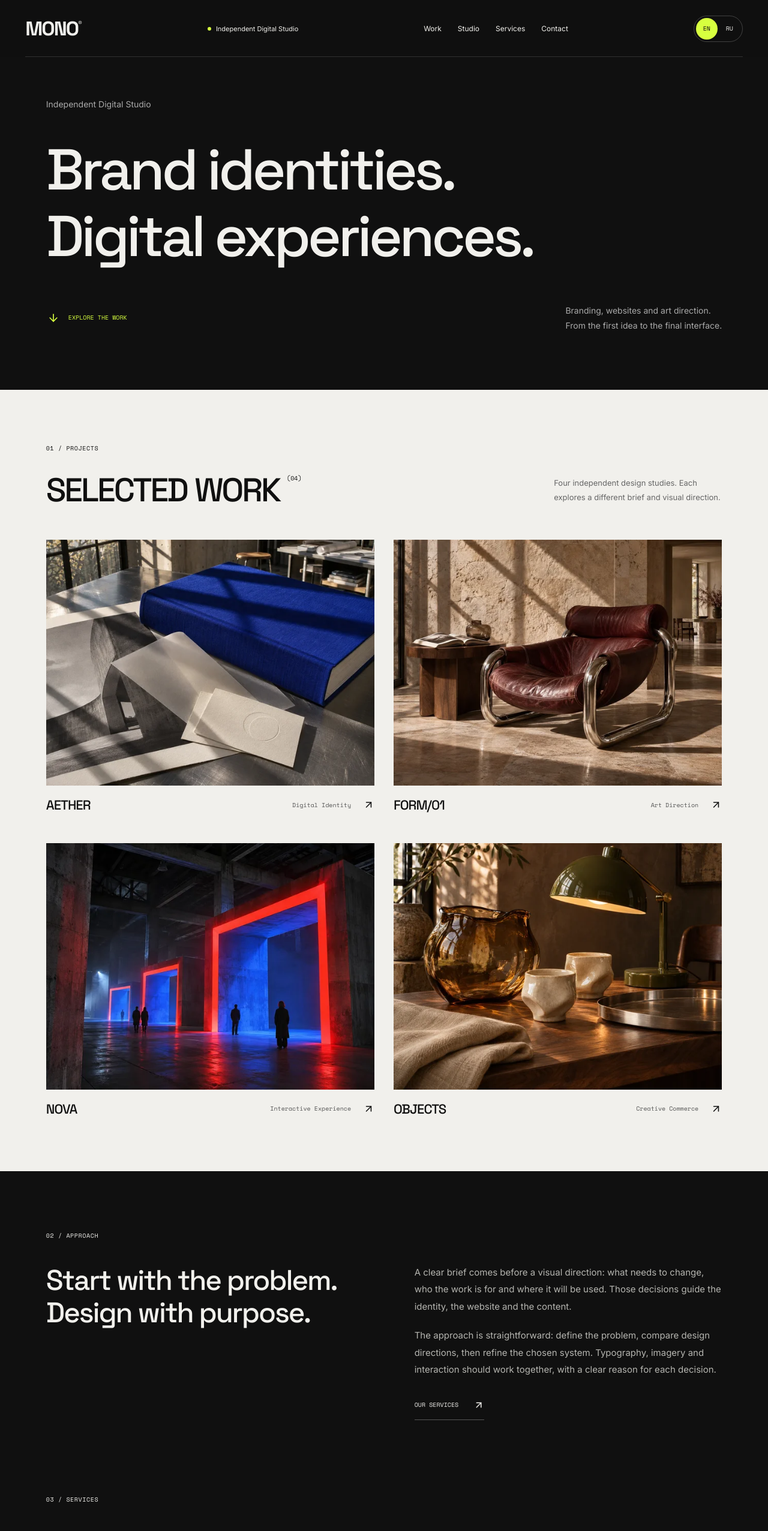
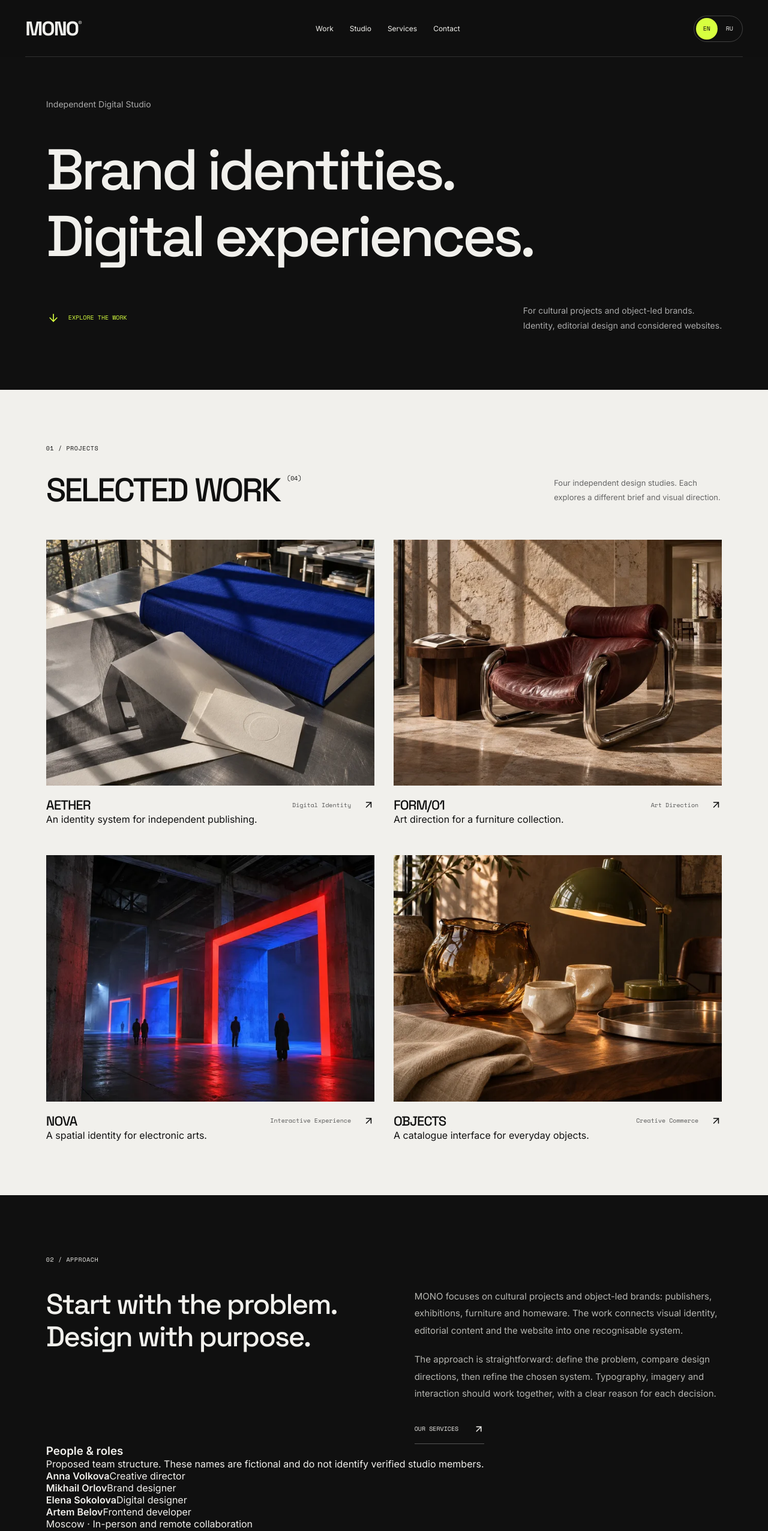
Before and after one commit to Entrils/MONO_Digital, a React (Vite) app: page / in a window 1280 px wide. Shown: the top 2553 px of the page at 60% size. Built offline with nearby package versions, Linux system fonts and the light colour scheme.

Commit message:
Connect studio positioning, case summaries and contact details

```diff
--- a/src/App.jsx
+++ b/src/App.jsx
@@ -17,6 +17,8 @@ import { useLanguage } from "./i18n/LanguageContext";
 import LanguageSwitcher from "./components/LanguageSwitcher";
 import ProjectDialog from "./components/ProjectDialog";
 import ContactForm from "./components/ContactForm";
+import StudioDetails from "./components/StudioDetails";
+import { studio } from "./studio";
 import ProjectImage from "./components/ProjectImage";
 gsap.registerPlugin(ScrollTrigger);
 export default function App() {
@@ -129,10 +131,6 @@ export default function App() {
         <a href="#" className={s.logo} aria-label={t("home")}>
           MONO<sup>®</sup>
         </a>
-        <span className={s.navCaption}>
-          <i />
-          {t("caption")}
-        </span>
         <nav aria-label={t("navigation")}>
           {navigation.map((x) => (
             <a href={`#${x}`} key={x}>
@@ -206,10 +204,10 @@ export default function App() {
             <p>{t("work.concepts")}</p>
           </div>
           <div className={s.projectGrid}>
-            {projects.map((p, i) => (
+            {projects.map((p) => (
               <button
                 key={p.name}
-                className={`${s.project} ${s[`project${i}`]}`}
+                className={s.project}
                 onClick={() => setProject(p.image)}
                 aria-label={t("project.explore", {
                   name: p.name,
@@ -225,6 +223,9 @@ export default function App() {
                   <span>{p.type}</span>
                   <ArrowUpRight />
                 </div>
+                <p className={s.projectSummary}>
+                  {t(`project.summary.${p.image}`)}
+                </p>
               </button>
             ))}
           </div>
@@ -241,6 +242,7 @@ export default function App() {
               </a>
             </div>
           </div>
+          <StudioDetails />
         </section>
         <section id="services" className={s.services}>
           <div className={s.sectionTop}>
@@ -291,6 +293,14 @@ export default function App() {
             <br />
             {t("contact.line2")}
           </h2>
+          <div className={s.contactLinks}>
+            <a href={`mailto:${studio.email}`}>
+              {studio.email} <ArrowUpRight size={18} />
+            </a>
+            <a href={studio.telegram} target="_blank" rel="noreferrer">
+              {studio.handle} <ArrowUpRight size={18} />
+            </a>
+          </div>
           <div className={s.contactAction}>
             <p>
               {t("contact.note1")}
--- a/src/i18n/messages.js
+++ b/src/i18n/messages.js
@@ -25,8 +25,8 @@ export const messages = {
     "hero.design": "DESIGN.",
     "hero.rebel": "A LITTLE DISOBEDIENCE.",
     "hero.scroll": "EXPLORE THE WORK",
-    "hero.description1": "Branding, websites and art direction.",
-    "hero.description2": "From the first idea to the final interface.",
+    "hero.description1": "For cultural projects and object-led brands.",
+    "hero.description2": "Identity, editorial design and considered websites.",
     "marquee.label": "Design is not decoration. Design is an experience.",
     "marquee.first": "DESIGN IS NOT DECORATION",
     "marquee.second": "DESIGN IS AN EXPERIENCE",
@@ -50,7 +50,7 @@ export const messages = {
     "studio.lead1": "Good enough is a starting point.",
     "studio.lead2": "Different is the destination.",
     "studio.paragraph1":
-      "A clear brief comes before a visual direction: what needs to change, who the work is for and where it will be used. Those decisions guide the identity, the website and the content.",
+      "MONO focuses on cultural projects and object-led brands: publishers, exhibitions, furniture and homeware. The work connects visual identity, editorial content and the website into one recognisable system.",
     "studio.paragraph2":
       "The approach is straightforward: define the problem, compare design directions, then refine the chosen system. Typography, imagery and interaction should work together, with a clear reason for each decision.",
     "studio.capabilities": "OUR SERVICES",
@@ -75,8 +75,9 @@ export const messages = {
     "contact.line2": "your project.",
     "contact.line3": "IMPOSSIBLE",
     "contact.line4": "TO IGNORE.",
-    "contact.note1": "What are you making, and who is it for?",
-    "contact.note2": "A short outline is a good place to start.",
+    "contact.note1": "Share your brief by email or Telegram.",
+    "contact.note2":
+      "The form prepares an email draft; you review and send it yourself.",
     "contact.close": "CLOSE THE BRIEF",
     "contact.start": "WRITE A BRIEF",
     "footer.line1": "Independent digital studio.",
@@ -110,10 +111,10 @@ export const messages = {
     "form.message": "Message",
     "form.messagePlaceholder":
       "What do you need, who is it for, and when would you like to launch?",
-    "form.demo": "DEMO FORM — NO DATA IS SENT OR STORED.",
-    "form.submit": "REVIEW MY BRIEF",
+    "form.demo": "YOUR BRIEF IS PREPARED LOCALLY. NO AUTOMATIC SENDING.",
+    "form.submit": "PREPARE EMAIL",
     "form.success":
-      "Your brief is ready. This is a demo — nothing has been sent or stored. You can copy it into your email to a studio of your choice.",
+      "Your brief is ready — nothing has been sent or stored. Open the email draft below, review it and send it from your email app.",
     "validation.required": "Please fill out this field.",
     "validation.email": "Please enter a valid email address.",
     "validation.short": "Please enter at least {min} characters.",
@@ -127,6 +128,16 @@ export const messages = {
     "project.brief": "The brief",
     "project.direction": "Design direction",
     "project.scope": "Proposed scope",
+    "team.title": "People & roles",
+    "team.note":
+      "Proposed team structure. These names are fictional and do not identify verified studio members.",
+    "studio.location": "Moscow · In-person and remote collaboration",
+    "form.emailAction": "OPEN EMAIL DRAFT",
+    "form.emailHelp": "If your email app does not open, write directly to",
+    "project.summary.aether": "An identity system for independent publishing.",
+    "project.summary.form": "Art direction for a furniture collection.",
+    "project.summary.nova": "A spatial identity for electronic arts.",
+    "project.summary.objects": "A catalogue interface for everyday objects.",
   },
   ru: {
     skip: "Перейти к содержимому",
@@ -154,8 +165,8 @@ export const messages = {
     "hero.design": "ДИЗАЙН.",
     "hero.rebel": "НЕМНОГО НЕПОКОРНОСТИ.",
     "hero.scroll": "СМОТРЕТЬ ПРОЕКТЫ",
-    "hero.description1": "Брендинг, веб-дизайн и арт-дирекшн.",
-    "hero.description2": "От первой идеи до готового интерфейса.",
+    "hero.description1": "Для культурных проектов и предметных брендов.",
+    "hero.description2": "Айдентика, редакционный дизайн и продуманные сайты.",
     "marquee.label": "Дизайн — не украшение. Дизайн — это опыт.",
     "marquee.first": "ДИЗАЙН — НЕ УКРАШЕНИЕ",
     "marquee.second": "ДИЗАЙН — ЭТО ОПЫТ",
@@ -179,7 +190,7 @@ export const messages = {
     "studio.lead1": "«Достаточно хорошо» — только начало.",
     "studio.lead2": "Наша цель — по-другому.",
     "studio.paragraph1":
-      "До выбора визуального направления нужен понятный бриф: что должно измениться, для кого создаётся проект и где он будет использоваться. Эти ответы определяют айдентику, структуру сайта и содержание.",
+      "MONO фокусируется на культурных проектах и предметных брендах: издательствах, выставках, мебели и товарах для дома. Айдентика, редакционный контент и сайт складываются в одну узнаваемую систему.",
     "studio.paragraph2":
       "Подход простой: сформулировать задачу, сравнить варианты и доработать выбранную систему. Типографика, изображения и взаимодействия должны работать вместе — у каждого решения должна быть причина.",
     "studio.capabilities": "НАШИ УСЛУГИ",
@@ -204,8 +215,9 @@ export const messages = {
     "contact.line2": "о проекте.",
     "contact.line3": "НЕВОЗМОЖНЫМ",
     "contact.line4": "НЕ ЗАМЕТИТЬ.",
-    "contact.note1": "Что вы создаёте и для кого?",
-    "contact.note2": "Для начала достаточно короткого описания.",
+    "contact.note1": "Расскажите о задаче в почте или Telegram.",
+    "contact.note2":
+      "Форма подготовит черновик письма — вы проверите и отправите его сами.",
     "contact.close": "ЗАКРЫТЬ БРИФ",
     "contact.start": "ЗАПОЛНИТЬ БРИФ",
     "footer.line1": "Независимая digital-студия.",
@@ -238,10 +250,10 @@ export const messages = {
     "form.discuss": "Обсудим вместе",
     "form.message": "Сообщение",
     "form.messagePlaceholder": "Что нужно сделать, для кого и к какому сроку?",
-    "form.demo": "ДЕМОФОРМА — ДАННЫЕ НЕ ОТПРАВЛЯЮТСЯ И НЕ СОХРАНЯЮТСЯ.",
-    "form.submit": "ПРОВЕРИТЬ БРИФ",
+    "form.demo": "БРИФ СОБИРАЕТСЯ ЛОКАЛЬНО. АВТООТПРАВКИ НЕТ.",
+    "form.submit": "ПОДГОТОВИТЬ ПИСЬМО",
     "form.success":
-      "Бриф готов. Это деморежим: данные не отправлены и не сохранены. Вы можете скопировать текст и отправить его выбранной студии самостоятельно.",
+      "Бриф готов: данные не отправлены и не сохранены. Откройте черновик ниже, проверьте его и отправьте из своей почты.",
     "validation.required": "Пожалуйста, заполните это поле.",
     "validation.email": "Введите корректный адрес электронной почты.",
     "validation.short": "Введите не менее {min} символов.",
@@ -255,5 +267,17 @@ export const messages = {
     "project.brief": "Задача концепта",
     "project.direction": "Дизайн-решение",
     "project.scope": "Направления работы",
+    "team.title": "Люди и роли",
+    "team.note":
+      "Концептуальный состав команды. Имена вымышлены и не обозначают подтверждённых участников студии.",
+    "studio.location": "Москва · Работа очно и удалённо",
+    "form.emailAction": "ОТКРЫТЬ ЧЕРНОВИК ПИСЬМА",
+    "form.emailHelp":
+      "Если почтовое приложение не открылось, напишите напрямую:",
+    "project.summary.aether": "Система айдентики независимого издательства.",
+    "project.summary.form": "Арт-дирекшн мебельной коллекции.",
+    "project.summary.nova":
+      "Пространственная айдентика электронного искусства.",
+    "project.summary.objects": "Интерфейс каталога предметов для дома.",
   },
 };
```
